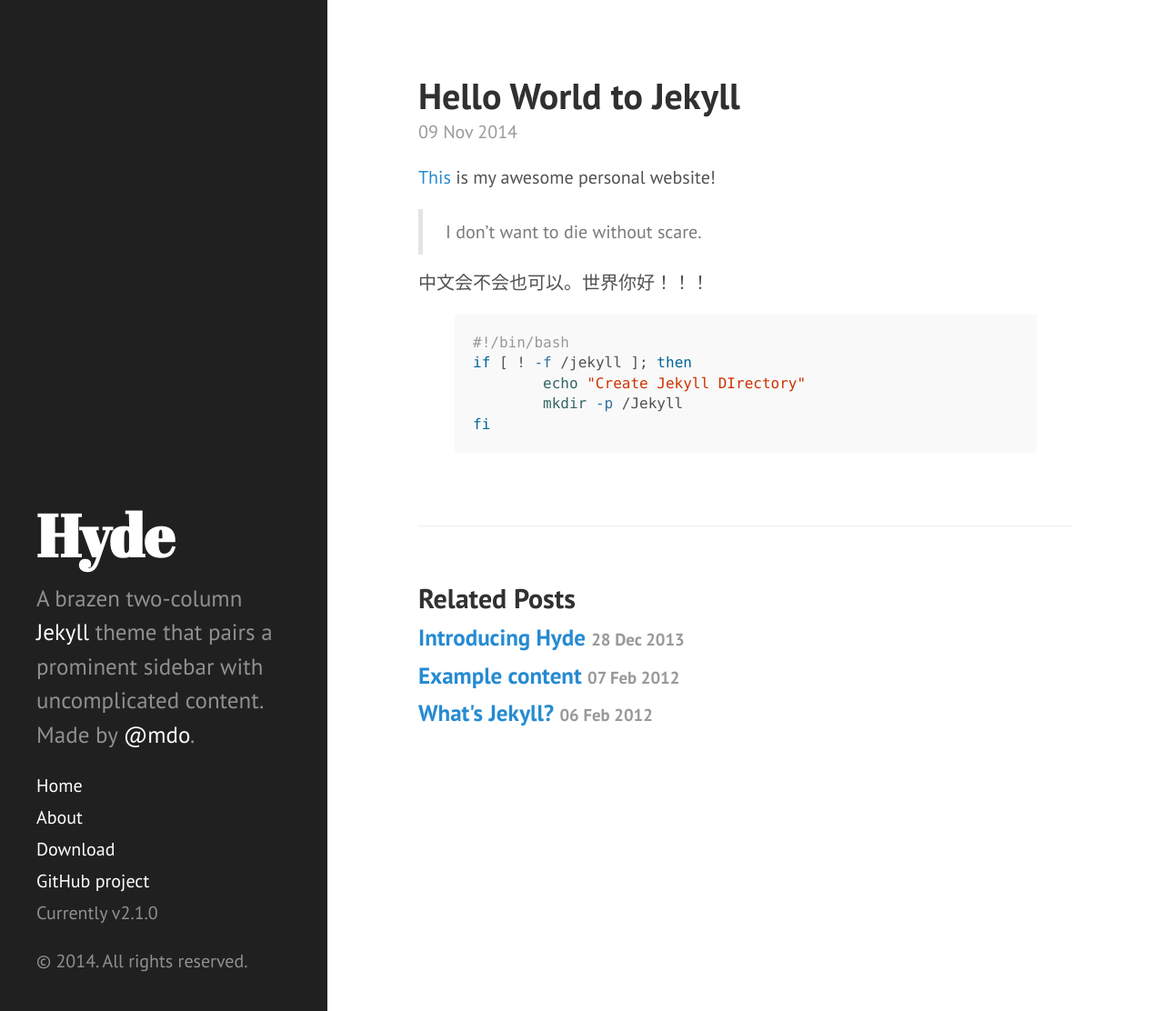
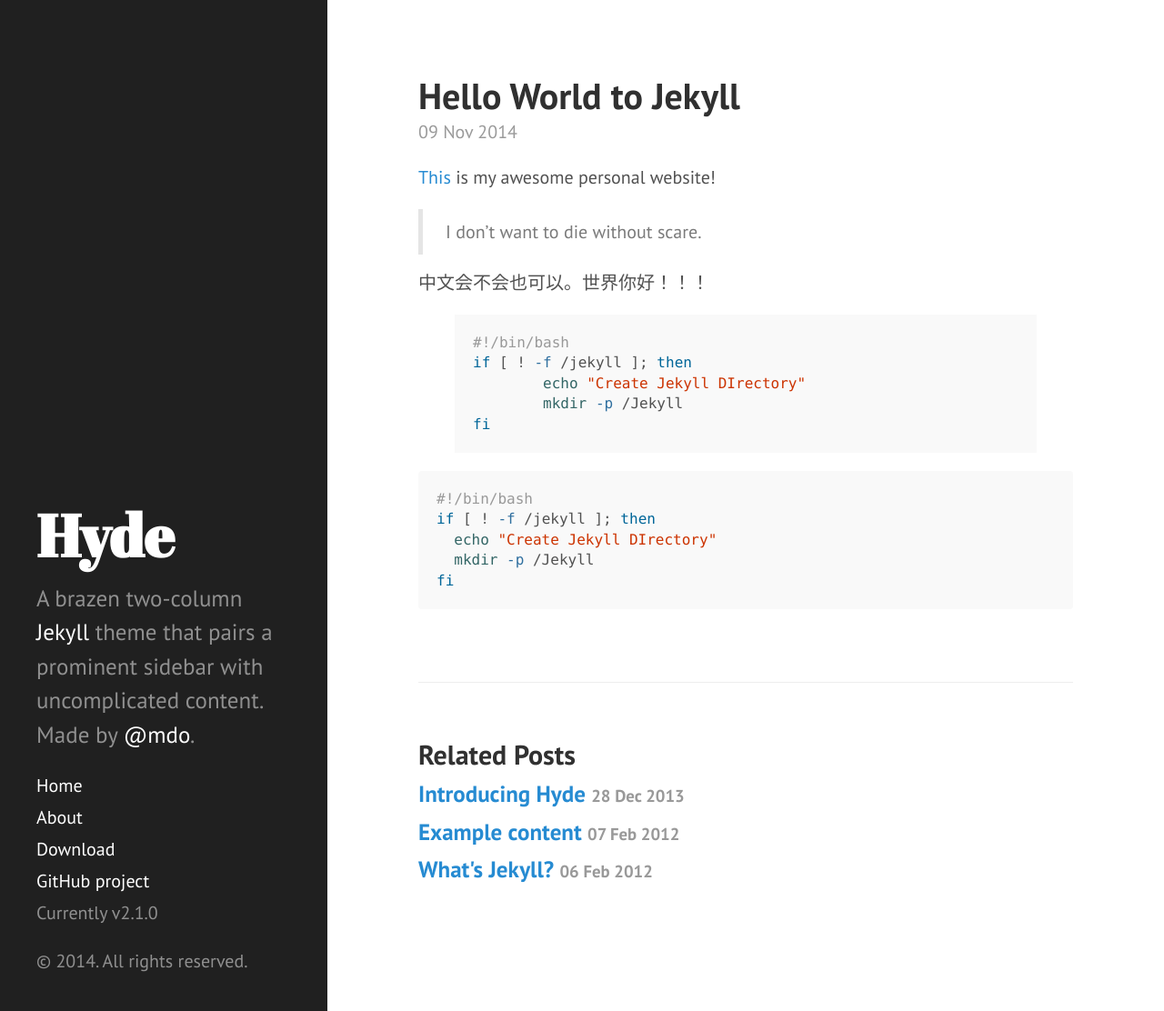
Before and after one commit to legatoo/legatoo.github.io, a Jekyll site: the page built from _posts/2014-11-09-Hello-Jekyll.md, in a window 1280 px wide and 1112 px high. Shown: the whole window at 91% size. Built offline with Jekyll 4.4.1, drawn with Linux system fonts in a browser that asks for light colours; Markdown is read by kramdown in place of the engine named in the settings.

Commit message:
markdown test

````diff
--- a/_posts/2014-11-09-Hello-Jekyll.md
+++ b/_posts/2014-11-09-Hello-Jekyll.md
@@ -16,3 +16,11 @@
 	mkdir -p /Jekyll
 fi
 {% endhighlight %}
+
+```bash
+#!/bin/bash
+if [ ! -f /jekyll ]; then
+  echo "Create Jekyll DIrectory"
+  mkdir -p /Jekyll
+fi
+```
````
